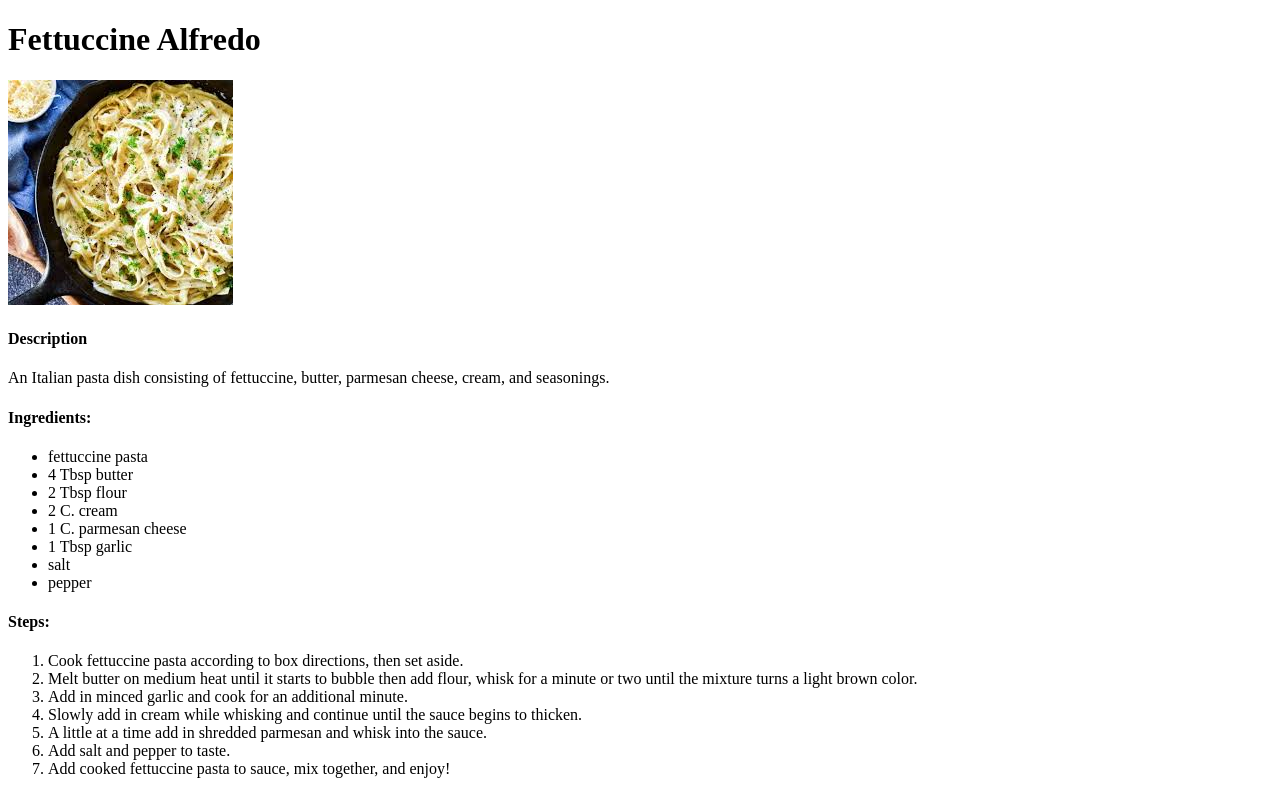
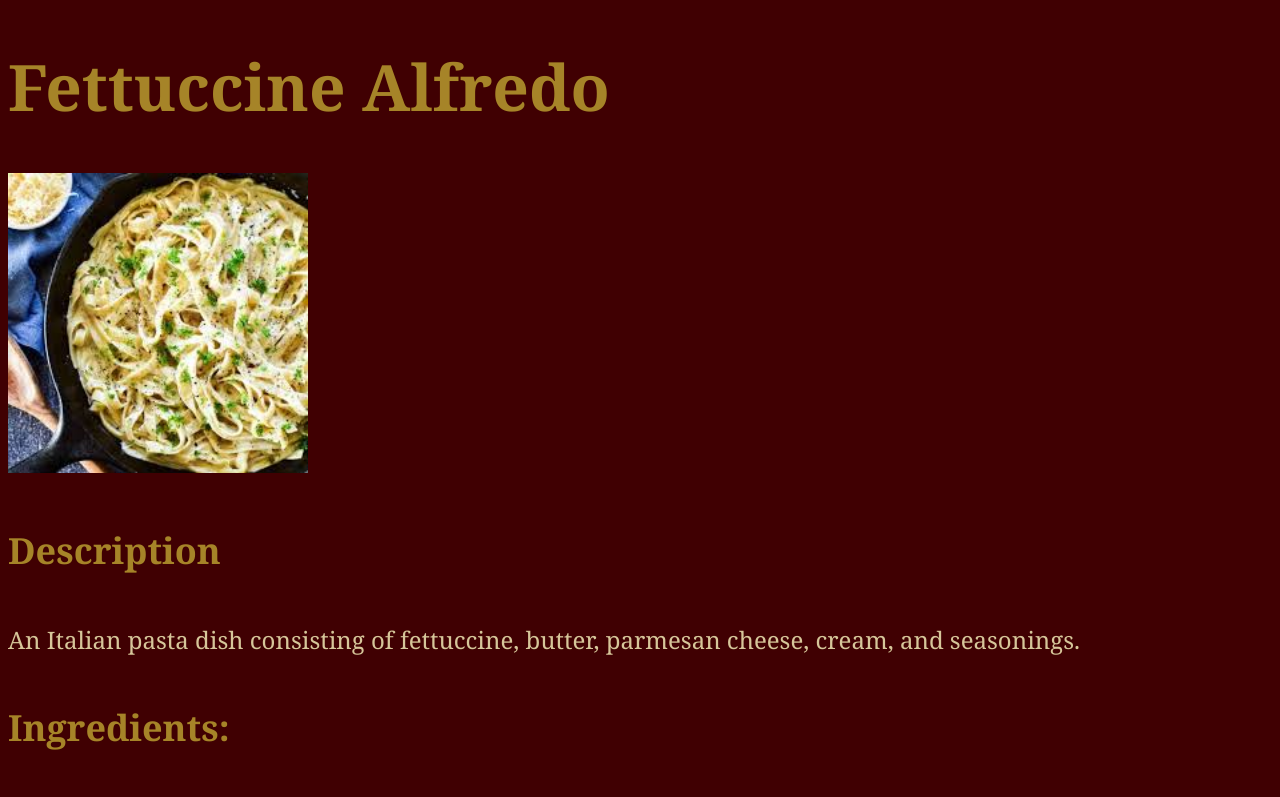
Before and after one commit to stefaneed/odin-recipes, a plain HTML site: page recipes/fettuccine.html in a window 1280 px wide. Shown: the top 797 px of the page. Drawn offline with Linux system fonts and the light colour scheme.

Commit message:
Add css to all pages

```diff
--- a/recipes/fettuccine.html
+++ b/recipes/fettuccine.html
@@ -5,6 +5,7 @@
     <meta http-equiv="X-UA-Compatible" content="IE=edge">
     <meta name="viewport" content="width=device-width, initial-scale=1.0">
     <title>Document</title>
+    <link rel="stylesheet" href="../styles.css">
 </head>
 <body>
     <h1>Fettuccine Alfredo</h1>
--- /dev/null
+++ b/styles.css
@@ -0,0 +1,28 @@
+* {
+    background-color: #400002;
+    font-family: Georgia, 'Times New Roman', Times, serif;
+}
+
+h1 {
+    color: #a68428;
+    font-size: 64px;
+}
+
+h4 {
+    color:#a68428;
+    font-size: 36px;
+}
+
+a, li, ul, ol, p {
+    color: #d6c69a;
+    font-size: 24px;
+}
+
+a {
+    text-decoration: none;
+}
+
+img {
+    height: 300px;
+    width: auto;
+}
```
Also changed, not shown: index.html (+1 -0 lines), recipes/pot-roast.html (+1 -0 lines), recipes/swedish-meatballs.html (+1 -0 lines).
